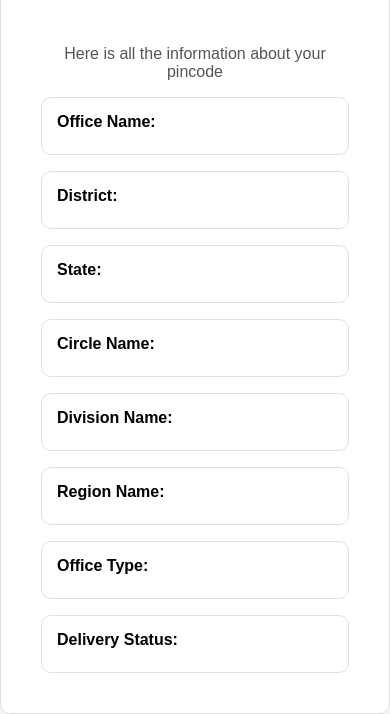
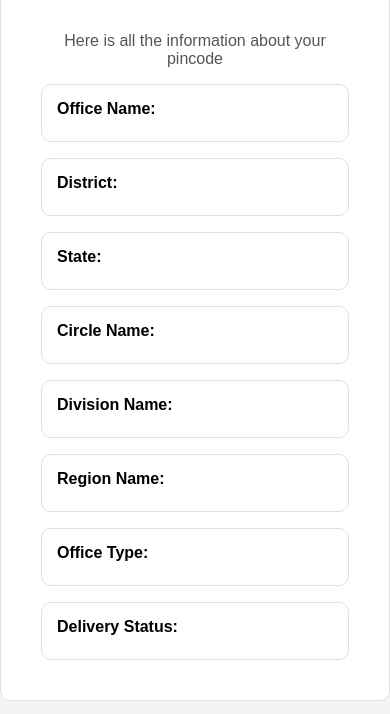
Before and after one commit to AvTe/pincode-india, a plain HTML site: page index.html in a window 390 px wide. Shown: the part 158-872 px from the top of the page. Drawn offline with Linux system fonts and the light colour scheme.

Commit message:
Update styles.css

```diff
--- a/styles.css
+++ b/styles.css
@@ -140,8 +140,8 @@ button:hover {
 
 @media (max-width: 480px) {
     .container {
-        padding-top: 50px;
-        /* padding: 2rem; */
+          padding: 1.5rem;
+
     }
 
     h1 {
```
